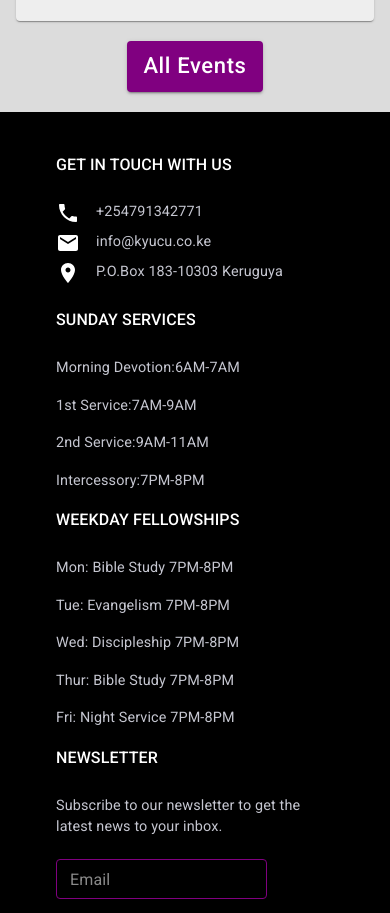
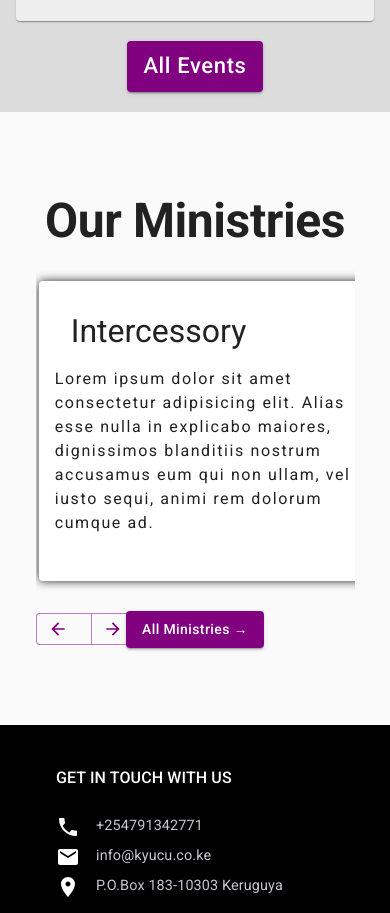
Before and after one commit to KyU-Christian-Union/kyucuwebapp, a React (Create React App) app: page / in a window 390 px wide. Shown: the part 1900-2813 px from the top of the page. Built offline with nearby package versions, Linux system fonts and the light colour scheme.

Commit message:
first commit without media queries and unrounded buttons

```diff
--- /dev/null
+++ b/src/components/Ministries/Ministries.jsx
@@ -0,0 +1,140 @@
+import { CardHeader, Container, Typography, Card, ButtonGroup, Button } from '@mui/material';
+import ArrowBack from '@mui/icons-material/ArrowBack';
+import ArrowForward from '@mui/icons-material/ArrowForward';
+// import { ArrowBack, ArrowForward} from '@mui/icons-material'
+
+import { makeStyles } from '@mui/styles';
+import React from 'react';
+
+const useStyles = makeStyles({
+  ministries_header_text: {
+    fontWeight: '600'
+  },
+  container_main_ministries: {
+    width: '90vw',
+    margin: '1rem auto',
+    padding: '4rem 0'
+  },
+  cards_ministries_holder: {
+    padding: '2rem .2rem',
+    display: 'flex',
+    alignItems: 'center',
+    overflow: 'scroll',
+    '& > *:not(:last-child)': {
+      marginRight: '3rem'
+    },
+    '&::-webkit-scrollbar': {
+      width: '0'
+    }
+  },
+  card_ministries: {
+    minWidth: '360px',
+    maxWidth: '360px',
+    height: '300px',
+    padding: '1rem',
+    boxShadow: '0 0 10px',
+    transition: 'all .2s ease',
+    '&:hover': {
+      transform: 'scale(1.04)'
+    }
+  },
+  text_ministries: {
+    letterSpacing: '.1rem',
+    lineHeight: '1.5'
+  },
+  btns_container: {
+    display: 'flex',
+    alignItems: 'center',
+    position: 'relative'
+  },
+  btn_all: {
+    position: 'absolute',
+    left: '50%',
+    transform: 'translateX(-50%)'
+  }
+});
+const Ministries = () => {
+  const classes = useStyles();
+  const box = document.querySelector('#cards_ministries_holder');
+  const backScroll = () => {
+    // eslint-disable-next-line no-lone-blocks
+    {
+      box.scrollBy({ left: 80, behavior: 'smooth' });
+    }
+  };
+  const forwardScroll = () => {
+    // eslint-disable-next-line no-lone-blocks
+    {
+      box.scrollBy({ left: -80, behavior: 'smooth' });
+    }
+  };
+  return (
+    <div className={classes.container_main_ministries}>
+      <Container>
+        <Typography variant="h2" align="center" className={classes.ministries_header_text}>
+          Our Ministries
+        </Typography>
+        <Container className={classes.cards_ministries_holder} id="cards_ministries_holder">
+          <Card className={classes.card_ministries}>
+            <CardHeader title={<Typography variant="h3">Intercessory</Typography>} />
+            <Typography className={classes.text_ministries}>
+              Lorem ipsum dolor sit amet consectetur adipisicing elit. Alias esse nulla in explicabo maiores,
+              dignissimos blanditiis nostrum accusamus eum qui non ullam, vel iusto sequi, animi rem dolorum cumque ad.
+            </Typography>
+          </Card>
+
+          <Card className={classes.card_ministries}>
+            <CardHeader title={<Typography variant="h3">Intercessory</Typography>} />
+            <Typography className={classes.text_ministries}>
+              Lorem ipsum dolor sit amet consectetur adipisicing elit. Alias esse nulla in explicabo maiores,
+              dignissimos blanditiis nostrum accusamus eum qui non ullam, vel iusto sequi, animi rem dolorum cumque ad.
+            </Typography>
+          </Card>
+
+          <Card className={classes.card_ministries}>
+            <CardHeader title={<Typography variant="h3">Intercessory</Typography>} />
+            <Typography className={classes.text_ministries}>
+              Lorem ipsum dolor sit amet consectetur adipisicing elit. Alias esse nulla in explicabo maiores,
+              dignissimos blanditiis nostrum accusamus eum qui non ullam, vel iusto sequi, animi rem dolorum cumque ad.
+            </Typography>
+          </Card>
+
+          <Card className={classes.card_ministries}>
+            <CardHeader title={<Typography variant="h3">Intercessory</Typography>} />
+            <Typography className={classes.text_ministries}>
+              Lorem ipsum dolor sit amet consectetur adipisicing elit. Alias esse nulla in explicabo maiores,
+              dignissimos blanditiis nostrum accusamus eum qui non ullam, vel iusto sequi, animi rem dolorum cumque ad.
+            </Typography>
+          </Card>
+
+          <Card className={classes.card_ministries}>
+            <CardHeader title={<Typography variant="h3">Intercessory</Typography>} />
+            <Typography className={classes.text_ministries}>
+              Lorem ipsum dolor sit amet consectetur adipisicing elit. Alias esse nulla in explicabo maiores,
+              dignissimos blanditiis nostrum accusamus eum qui non ullam, vel iusto sequi, animi rem dolorum cumque ad.
+            </Typography>
+          </Card>
+
+          <Card className={classes.card_ministries}>
+            <CardHeader title={<Typography variant="h3">Intercessory</Typography>} />
+            <Typography className={classes.text_ministries}>
+              Lorem ipsum dolor sit amet consectetur adipisicing elit. Alias esse nulla in explicabo maiores,
+              dignissimos blanditiis nostrum accusamus eum qui non ullam, vel iusto sequi, animi rem dolorum cumque ad.
+            </Typography>
+          </Card>
+        </Container>
+      </Container>
+      {/* buttons */}
+      <Container className={classes.btns_container}>
+        <ButtonGroup className={classes.btn_group_ministries}>
+          <Button className={classes.btn} onClick={backScroll} startIcon={<ArrowBack />} />
+          <Button onClick={forwardScroll} startIcon={<ArrowForward />} />
+        </ButtonGroup>
+        <Button variant="contained" className={classes.btn_all}>
+          All Ministries &rarr;
+        </Button>
+      </Container>
+    </div>
+  );
+};
+export default Ministries;
--- a/src/pages/HomePage/HomePage.jsx
+++ b/src/pages/HomePage/HomePage.jsx
@@ -1,6 +1,7 @@
 import React from 'react';
 import PublicAppBar from '../../components/AppBars.jsx/PublicAppBar';
 import UpcomingEvents from '../../components/UpcomingEvents/UpcomingEvents';
+import Ministries from '../../components/Ministries/Ministries';
 import Footer from '../../components/Footer/Footer';
 
 const HomePage = () => {
@@ -8,6 +9,7 @@ const HomePage = () => {
     <>
       <PublicAppBar />
       <UpcomingEvents />
+      <Ministries />
       <Footer />
     </>
   );
```
